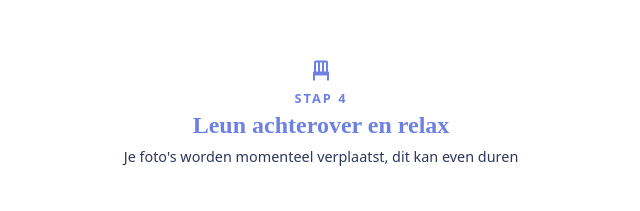
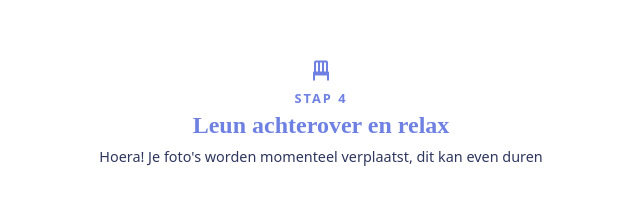
Before and after one commit to lennertderyck/photo-sorter, an Electron app: page index.html in a window 1200 px wide. Shown: the part 2523-2734 px from the top of the page, 279-919 px from the left. Drawn offline with nearby package versions, Linux system fonts and the light colour scheme; grey boxes are pictures that could not be loaded; a web font is replaced by a local one.

Commit message:
Added favicons

```diff
--- a/index.html
+++ b/index.html
@@ -106,7 +106,7 @@
         <i class='bx bx-chair'></i>
         <h4 class="section-head__pre">Stap 4</h4>
         <h2 class="section-head__title">Leun achterover en relax</h2>
-        <p class="section-head__post">Je foto's worden momenteel verplaatst, dit kan even duren</p>
+        <p class="section-head__post">Hoera! Je foto's worden momenteel verplaatst, dit kan even duren</p>
       </div>
       <img class="meme" src="https://media.giphy.com/media/s2qXK8wAvkHTO/source.gif" alt="" width="300px">
       <div class="btn-group">
```
Also changed, not shown: package.json (+4 -5 lines), static/images/favicon.ico (added), static/images/favicon.png (added), static/images/favicon.svg (added), 2 other files.
